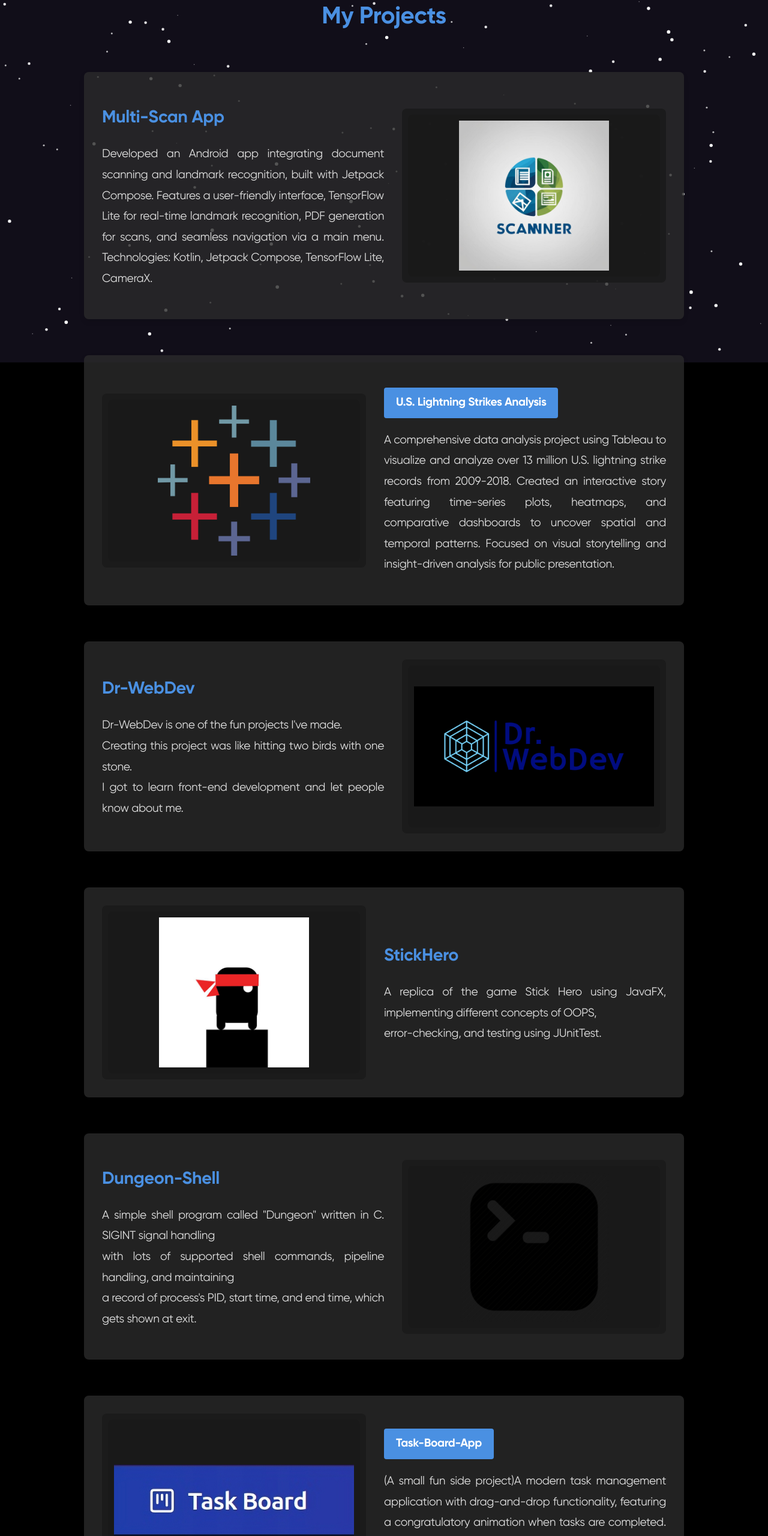
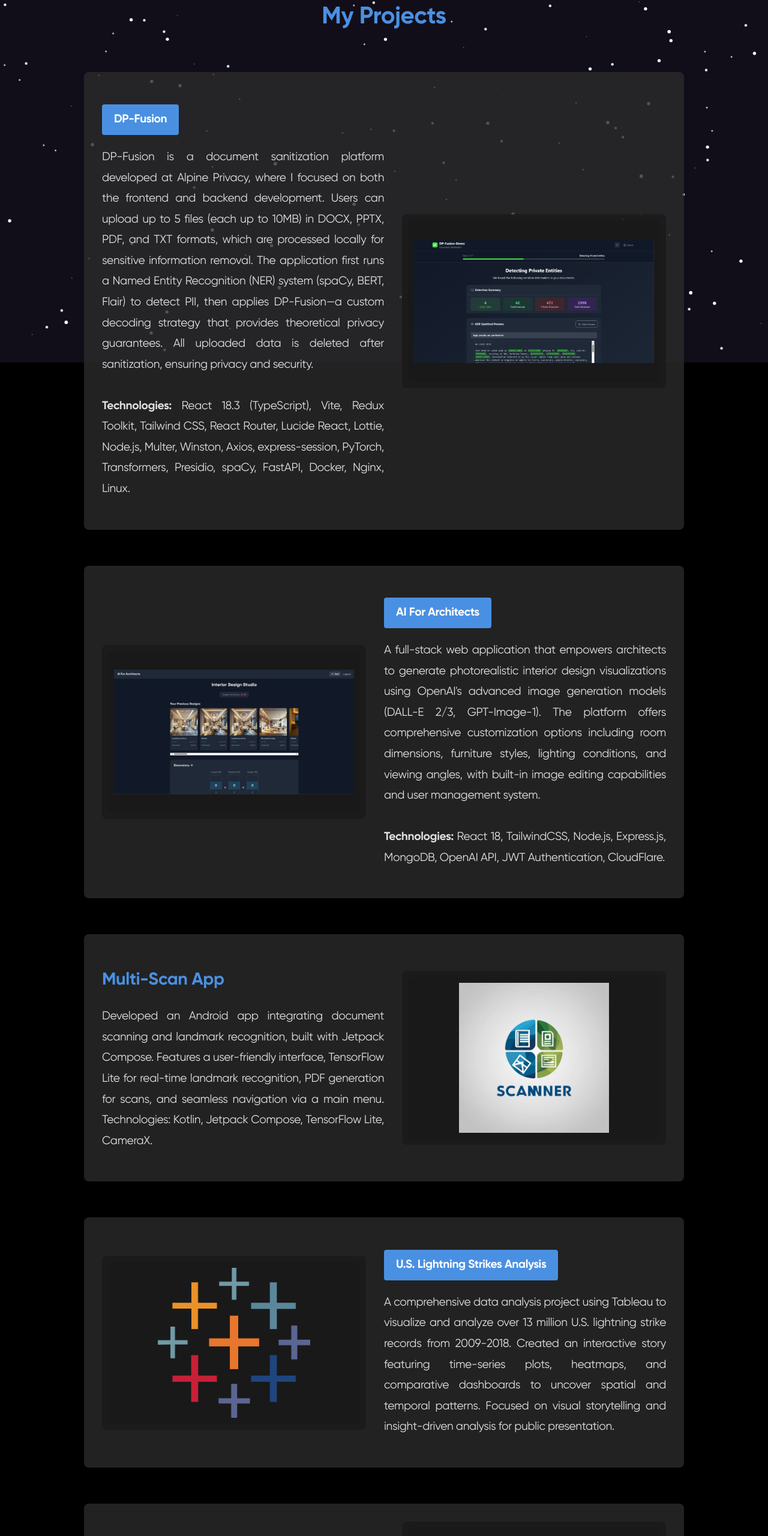
Before and after one commit to LordAizen1/porfolio, a React (Vite) app: page /porfolio/projects in a window 1280 px wide. Shown: the part 196-2756 px from the top of the page at 60% size. Built offline with nearby package versions, Linux system fonts and the light colour scheme; no server answers; the database is empty.

Commit message:
new project added

```diff
--- a/src/pages/ProjectsPage.jsx
+++ b/src/pages/ProjectsPage.jsx
@@ -4,6 +4,22 @@ import ParticlesComponent from '../components/Particles';
 
 const ProjectsPage = () => {
   const projects = [
+        {
+      title: 'DP-Fusion',
+      image: '/porfolio/images/dp-fusion.png', // Placeholder image, update if you have a project-specific image
+      description:
+        'DP-Fusion is a document sanitization platform developed at Alpine Privacy, where I focused on both the frontend and backend development. Users can upload up to 5 files (each up to 10MB) in DOCX, PPTX, PDF, and TXT formats, which are processed locally for sensitive information removal. The application first runs a Named Entity Recognition (NER) system (spaCy, BERT, Flair) to detect PII, then applies DP-Fusion—a custom decoding strategy that provides theoretical privacy guarantees. All uploaded data is deleted after sanitization, ensuring privacy and security.<br /><br />'
+        + '<b>Technologies:</b> React 18.3 (TypeScript), Vite, Redux Toolkit, Tailwind CSS, React Router, Lucide React, Lottie, Node.js, Multer, Winston, Axios, express-session, PyTorch, Transformers, Presidio, spaCy, FastAPI, Docker, Nginx, Linux. '
+      ,
+      link: 'https://spec-negotiations-multimedia-cod.trycloudflare.com/'
+    },
+    {
+      title: 'AI For Architects',
+      image: '/porfolio/images/ai-for-architects.png', // Placeholder image, update if you have a project-specific image
+      description:
+        'A full-stack web application that empowers architects to generate photorealistic interior design visualizations using OpenAI\'s advanced image generation models (DALL-E 2/3, GPT-Image-1). The platform offers comprehensive customization options including room dimensions, furniture styles, lighting conditions, and viewing angles, with built-in image editing capabilities and user management system.<br /><br /><b>Technologies:</b> React 18, TailwindCSS, Node.js, Express.js, MongoDB, OpenAI API, JWT Authentication, CloudFlare.',
+      link: 'https://ai-for-architects.com' // Replace with actual link if available
+    },
     {
       title: 'Multi-Scan App',
       image: '/porfolio/images/multi-scan.png',
@@ -35,13 +51,14 @@ const ProjectsPage = () => {
       description:
         'A simple shell program called "Dungeon" written in C. SIGINT signal handling <br /> with lots of supported shell commands, pipeline handling, and maintaining <br /> a record of process\'s PID, start time, and end time, which gets shown at exit.',
     },
-    {
-      title: 'Task-Board-App',
-      image: '/porfolio/images/task-board.png',
-      description:
-      '(A small fun side project)A modern task management application with drag-and-drop functionality, featuring a congratulatory animation when tasks are completed. Includes task management features (add, edit, delete), and supports both Light and Dark mode themes.',
-      link: 'https://lordaizen1.github.io/task-board-app/'
-    },
+    // {
+    //   title: 'Task-Board-App',
+    //   image: '/porfolio/images/task-board.png',
+    //   description:
+    //   '(A small fun side project)A modern task management application with drag-and-drop functionality, featuring a congratulatory animation when tasks are completed. Includes task management features (add, edit, delete), and supports both Light and Dark mode themes.',
+    //   link: 'https://lordaizen1.github.io/task-board-app/'
+    // },
+
   ];
 
   return (
```
Also changed, not shown: public/images/ai-for-architects.png (added), public/images/dp-fusion.png (added).
